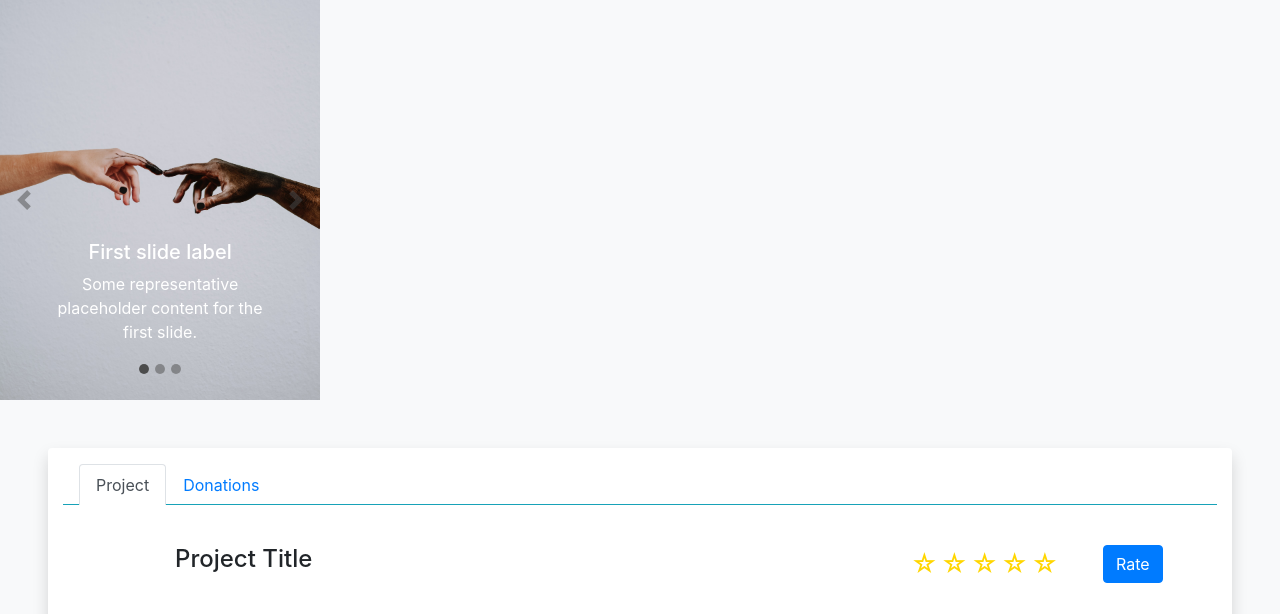
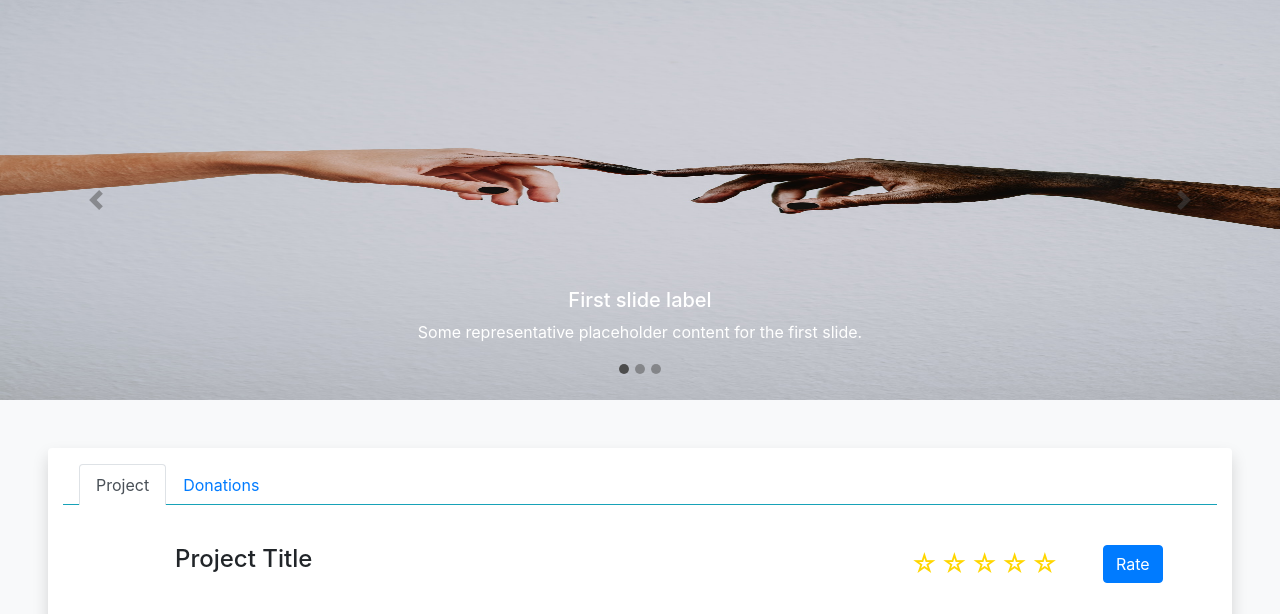
Before and after one commit to mohammedayada/Crowd-Funding, a Django app: template crowd_funding/templates/project.html in a window 1280 px wide. Shown: the top 614 px of the page. Run offline with Django 3.2, Linux system fonts and the light colour scheme; the template is opened without the code that fills it, so the values that code supplies are empty; some libraries are stand-ins or nearby versions.

Commit message:
changes project v1.2

```diff
--- a/crowd_funding/templates/project.html
+++ b/crowd_funding/templates/project.html
@@ -108,8 +109,8 @@
 
 
             <div class="container-fluid" >
-              <div class="row mb-5" >
-                <div id="projectCarousel" class="carousel slide carousel-fade" data-ride="carousel" >
+              <div class="row mb-5 " >
+                <div id="projectCarousel" class="carousel slide carousel-fade" data-ride="carousel" style="width:100%;" >
                     <ol class="carousel-indicators">
                         <li data-target="#projectCarousel" data-slide-to="0" class="active"></li>
                         <li data-target="#projectCarousel" data-slide-to="1"></li>
```
Also changed, not shown: other parts of crowd_funding/templates/project.html (+1 -0 lines).
